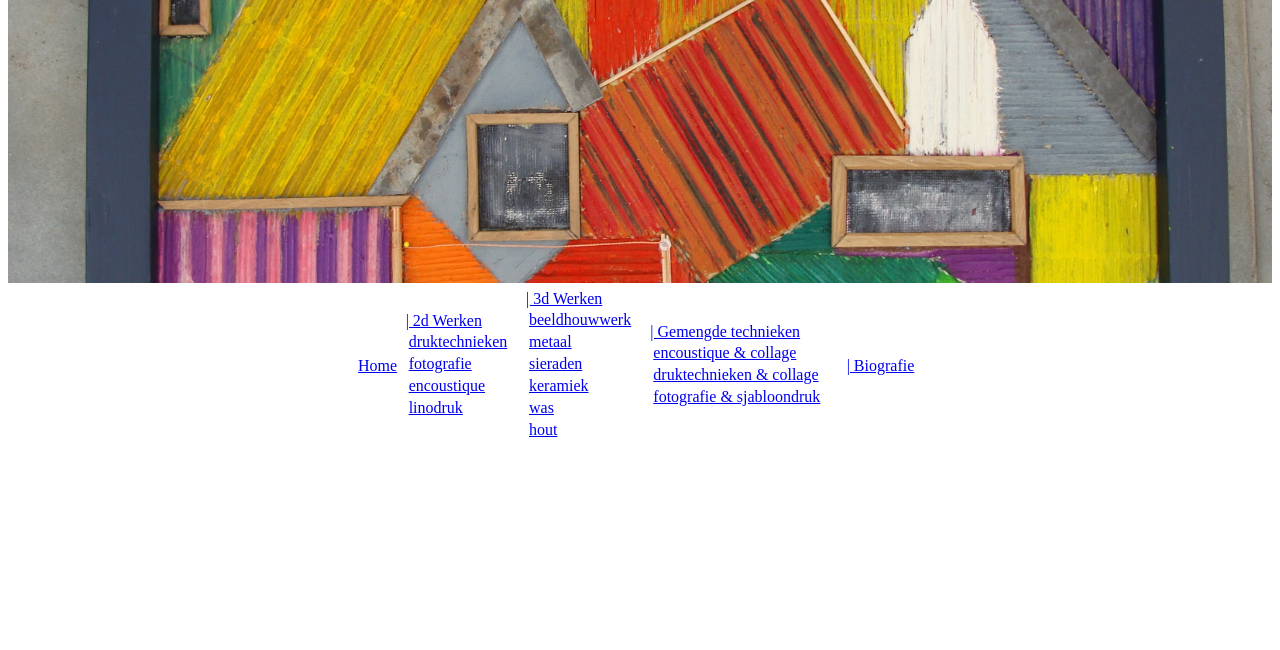
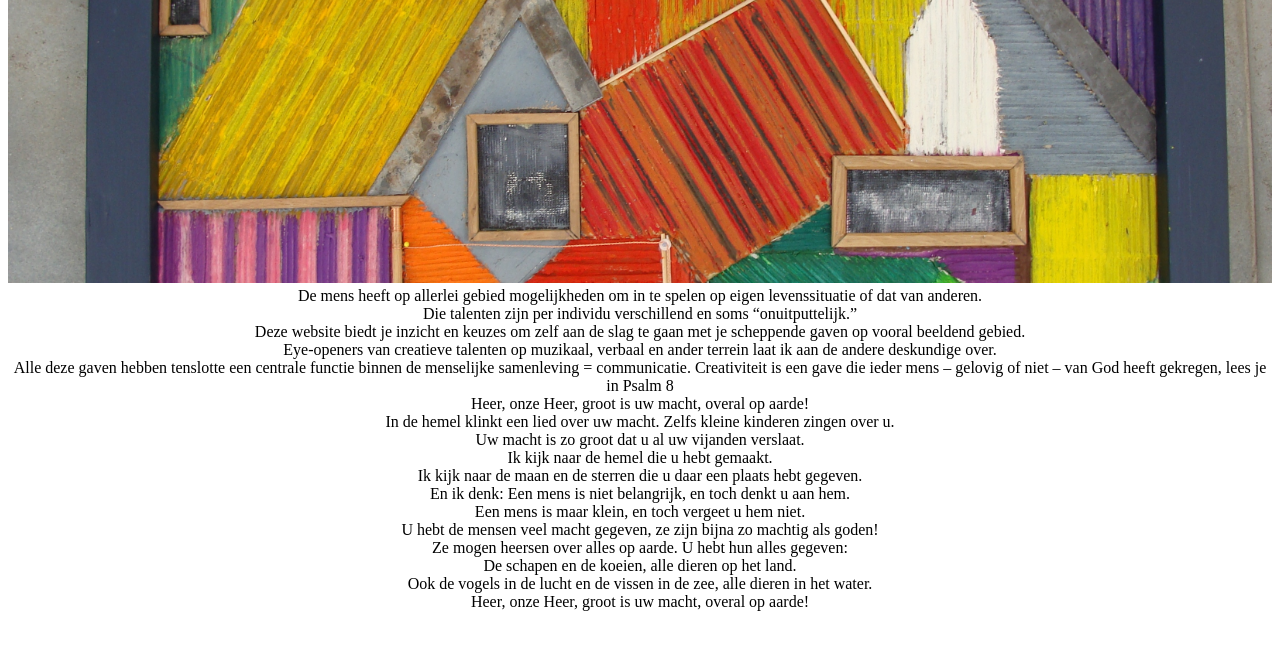
Before and after one commit to levien4/humancreature, a PHP site: page / in a window 1280 px wide. Shown: the part 118-768 px from the top of the page. Run offline with PHP 8.4, Linux system fonts and the light colour scheme; data that the repository does not hold is empty; some libraries are stand-ins or nearby versions; some web fonts are replaced.

Commit message:
home pagina

```diff
--- a/index.php
+++ b/index.php
@@ -4,10 +4,10 @@
 <meta name="theme-color" content="rgb(0,0,47)">
 <title>Home</title>
 <link rel="icon" type="image/x-icon" href="favicon.ico">
+<?php print file_get_contents("http://www.humancreature.nl/scripts.php")?>
 </head>
 <body>
-<?php include_once("analyticstracking.php") ?>
-<?php include 'scripts.php'?>
+<?php print file_get_contents("http://www.humancreature.nl/analyticstracking.php") ?>
 <center>
 <div id="container">
 	<div id="header">
@@ -27,7 +27,29 @@
 
 	<div id="content">
 		<center>
-			<?php include 'menu.php'?>
+			<?php print file_get_contents("http://www.humancreature.nl/menu.php")?>
+			<div id="home">
+				De mens heeft op allerlei gebied mogelijkheden om in te spelen op eigen levenssituatie of dat van anderen.<br>
+				Die talenten zijn per individu verschillend en soms “onuitputtelijk.”<br>
+				Deze website biedt je inzicht en keuzes om zelf aan de slag te gaan met je scheppende gaven op vooral beeldend gebied.<br>
+				Eye-openers van creatieve talenten op muzikaal, verbaal en ander terrein laat ik aan de andere deskundige over.<br>
+				Alle deze gaven hebben tenslotte een centrale functie binnen de menselijke samenleving = communicatie.
+				Creativiteit is een gave die ieder mens – gelovig of niet – van God heeft gekregen, lees je in Psalm 8
+				<div id="psalm">
+					Heer, onze Heer, groot is uw macht, overal op aarde!<br>
+					In de hemel klinkt een lied over uw macht. Zelfs kleine kinderen zingen over u. <br>
+		      Uw macht is zo groot dat u al uw vijanden verslaat. <br>
+		      Ik kijk naar de hemel die u hebt gemaakt. <br>
+		      Ik kijk naar de maan en de sterren die u daar een plaats hebt gegeven. <br>
+		      En ik denk: Een mens is niet belangrijk, en toch denkt u aan hem. <br>
+		      Een mens is maar klein, en toch vergeet u hem niet. <br>
+		      U hebt de mensen veel macht gegeven, ze zijn bijna zo machtig als goden! <br>
+		      Ze mogen heersen over alles op aarde. U hebt hun alles gegeven: <br>
+					De schapen en de koeien, alle dieren op het land. <br>
+					Ook de vogels in de lucht en de vissen in de zee, alle dieren in het water. <br>
+		       Heer, onze Heer, groot is uw macht, overal op aarde!<br>
+				</div>
+			</div>
 		</center>
 	</div>
 </div>
```
Also changed, not shown: font.css (+13 -0 lines).
